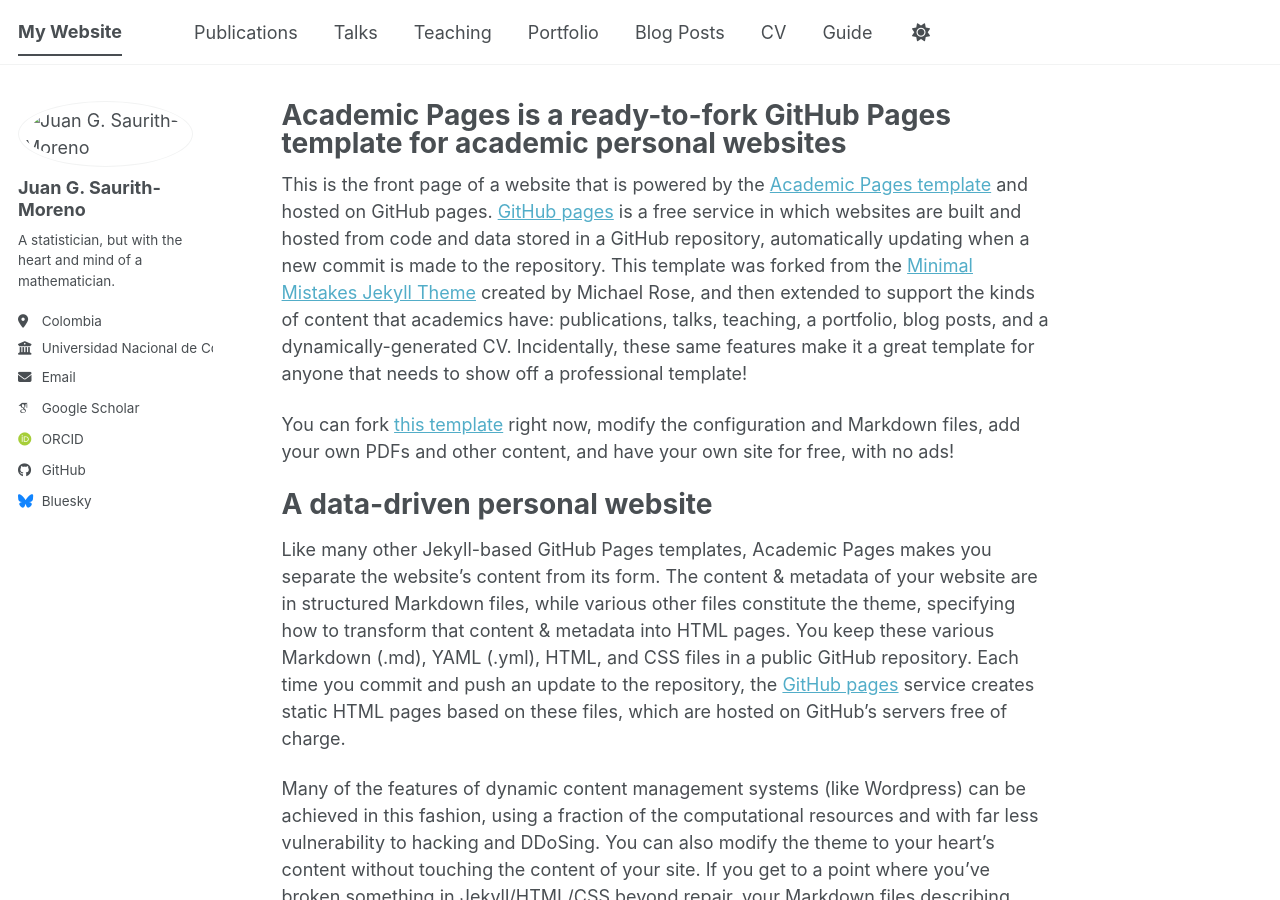
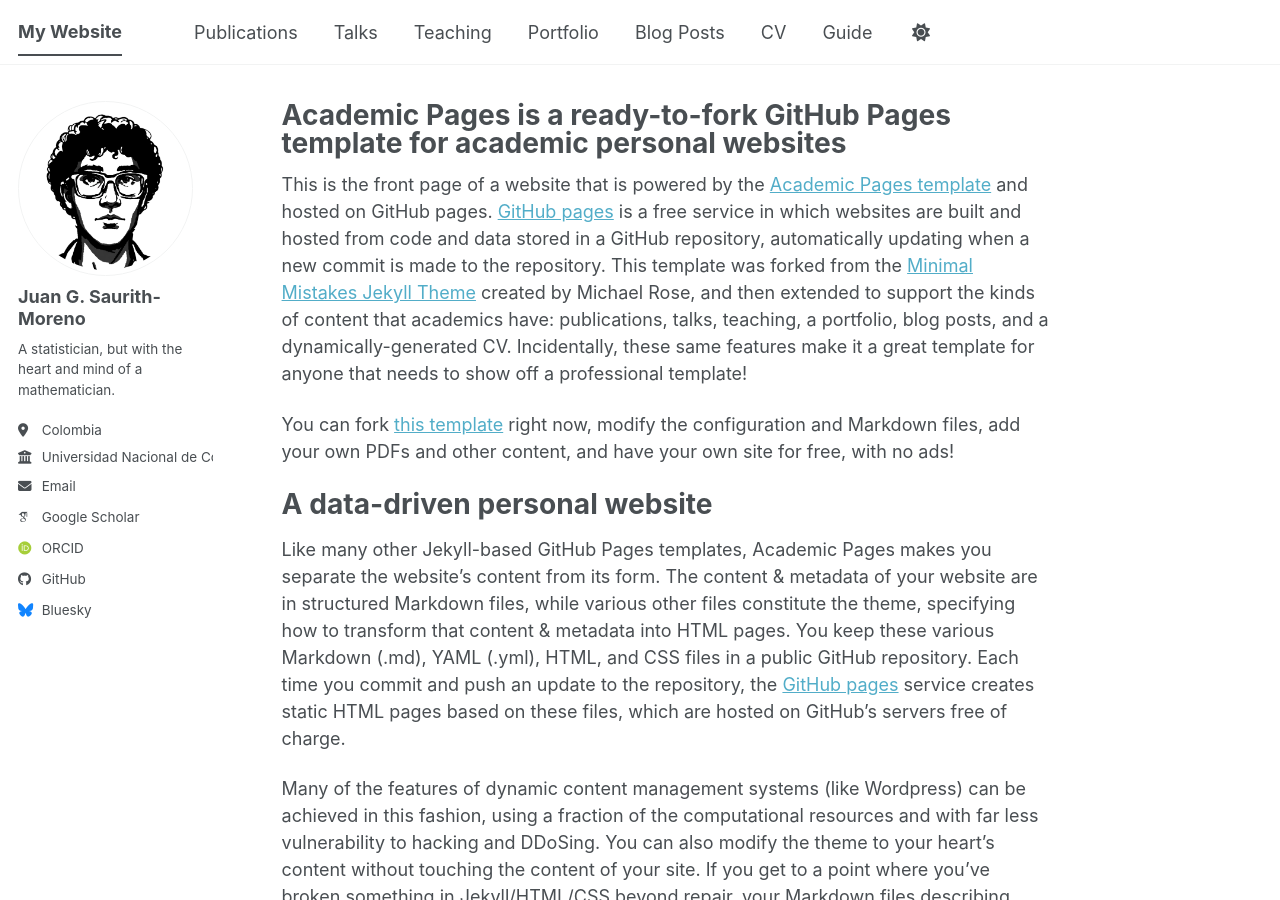
Before and after one commit to MrZaurik/mrzaurik.github.io, a Jekyll site: the page built from _pages/about.md, in a window 1280 px wide and 900 px high. Built offline with Jekyll 4.4.1, drawn with Linux system fonts in a browser that asks for light colours; some web fonts are replaced; a script bundle is joined from its source files by our own code; library files that are not in the unit come from our copies.

Commit message:
Add my picture.

```diff
--- a/_config.yml
+++ b/_config.yml
@@ -23,7 +23,7 @@
 #               Additional customization can be done by editing /_includes/author-profile.html
 author:
   # Biographic information
-  avatar           : "saurith.png"
+  avatar           : "profile.png"
   name             : "Juan G. Saurith-Moreno"
   pronouns         : # example: "she/her"
   bio              : "A statistician, but with the heart and mind of a mathematician."
```
Also changed, not shown: images/profile.png.
